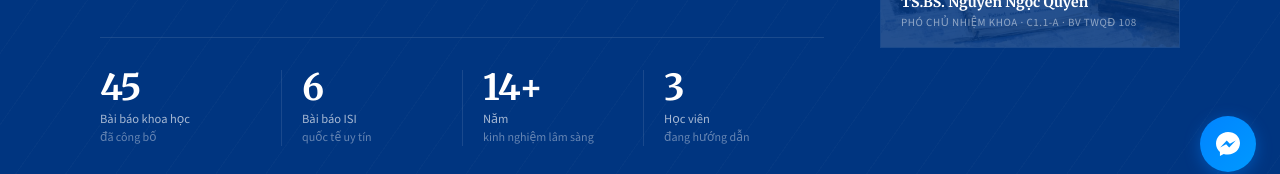
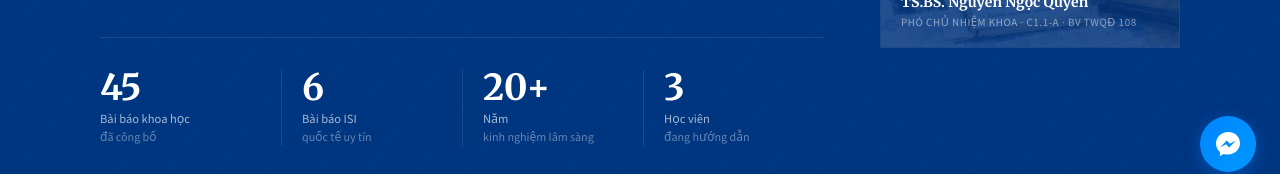
Before and after one commit to Tsquyencotsong-source/bs-quyen-website, a Next.js app: page / in a window 1280 px wide. Shown: the part 604-778 px from the top of the page. Built offline with nearby package versions, Linux system fonts and the light colour scheme.

Commit message:
sua 14+ thanh 20+ nam kinh nghiem

```diff
--- a/src/data/content.ts
+++ b/src/data/content.ts
@@ -21,7 +21,7 @@ export const DOCTOR = {
 export const STATS = [
   { num: "45", label: "Bài báo khoa học", sub: "đã công bố" },
   { num: "6",  label: "Bài báo ISI",      sub: "quốc tế uy tín" },
-  { num: "14+",label: "Năm",              sub: "kinh nghiệm lâm sàng" },
+  { num: "20+",label: "Năm",              sub: "kinh nghiệm lâm sàng" },
   { num: "3",  label: "Học viên",         sub: "đang hướng dẫn" },
 ] as const;
 
```
